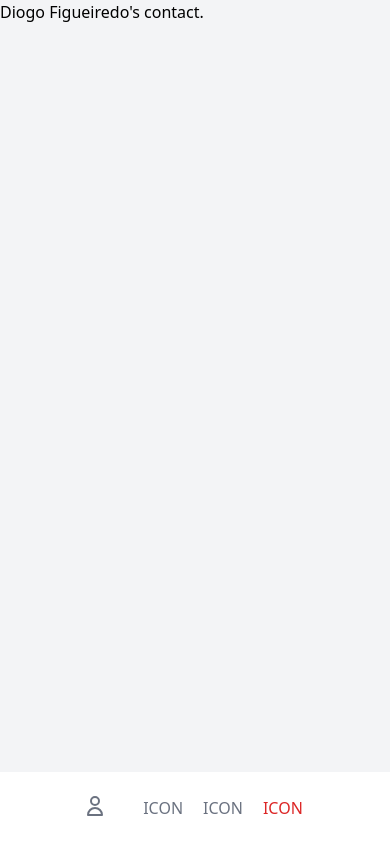
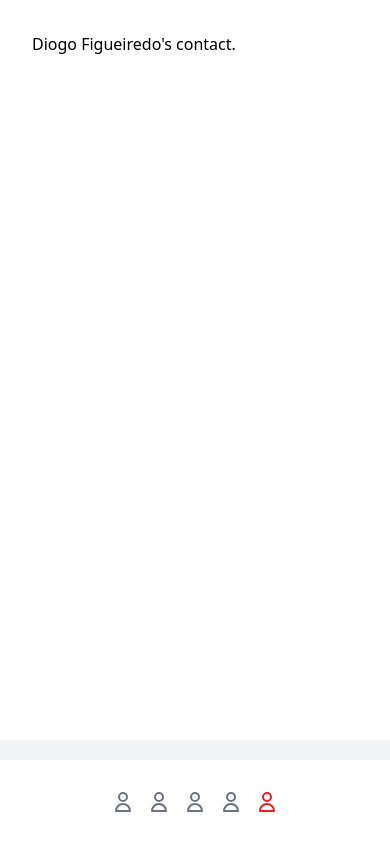
Before and after one commit to d-figueiredo/d-figueiredo.github.io, a React (Vite) app: page /contact in a window 390 px wide. Built offline with nearby package versions, Linux system fonts and the light colour scheme.

Commit message:
Add navigation icons and replace grid layout by flexbox.

```diff
--- a/src/components/App.jsx
+++ b/src/components/App.jsx
@@ -8,11 +8,8 @@ import Contact from './contact/Contact'
 
 const App = () => {
   return (
-		<main className='sm:grid sm:grid-cols-12 sm:gap-x-8'>
-			<section className='fixed bottom-0 sm:relative w-full sm:col-span-3'>
-				<Navigation />
-			</section>
-			<section className='sm:col-span-9 sm:h-screen'>
+		<main className='h-screen flex flex-col gap-5 sm:flex-row-reverse'>
+			<section className='p-8 bg-white grow'>
 				<Routes>
 					<Route path='/' element={<Navigate to='/about' />}/>
 					<Route path='/about' element={<About />} />
@@ -22,6 +19,9 @@ const App = () => {
 					<Route path='/contact' element={<Contact />} />
 				</Routes>
 			</section>
+			<section className='p-8 bg-white flex justify-center sm:flex-col sm:basis-2/12'>
+				<Navigation />
+			</section>
 		</main>
   )
 }
--- /dev/null
+++ b/src/components/icon/Contact.jsx
@@ -0,0 +1,10 @@
+const Contact = () => {
+  return (
+		<svg width="16" height="20" viewBox="0 0 16 20" fill="none" xmlns="http://www.w3.org/2000/svg">
+			<path d="M12 5C12 7.20914 10.2091 9 8 9C5.79086 9 4 7.20914 4 5C4 2.79086 5.79086 1 8 1C10.2091 1 12 2.79086 12 5Z" strokeWidth="2" strokeLinecap="round" strokeLinejoin="round"/>
+			<path d="M8 12C4.13401 12 1 15.134 1 19H15C15 15.134 11.866 12 8 12Z" strokeWidth="2" strokeLinecap="round" strokeLinejoin="round"/>
+		</svg>
+  )
+}
+
+export default Contact
--- /dev/null
+++ b/src/components/icon/Education.jsx
@@ -0,0 +1,10 @@
+const Education = () => {
+  return (
+		<svg width="16" height="20" viewBox="0 0 16 20" fill="none" xmlns="http://www.w3.org/2000/svg">
+			<path d="M12 5C12 7.20914 10.2091 9 8 9C5.79086 9 4 7.20914 4 5C4 2.79086 5.79086 1 8 1C10.2091 1 12 2.79086 12 5Z" strokeWidth="2" strokeLinecap="round" strokeLinejoin="round"/>
+			<path d="M8 12C4.13401 12 1 15.134 1 19H15C15 15.134 11.866 12 8 12Z" strokeWidth="2" strokeLinecap="round" strokeLinejoin="round"/>
+		</svg>
+  )
+}
+
+export default Education
--- /dev/null
+++ b/src/components/icon/Experience.jsx
@@ -0,0 +1,10 @@
+const Experience = () => {
+  return (
+		<svg width="16" height="20" viewBox="0 0 16 20" fill="none" xmlns="http://www.w3.org/2000/svg">
+			<path d="M12 5C12 7.20914 10.2091 9 8 9C5.79086 9 4 7.20914 4 5C4 2.79086 5.79086 1 8 1C10.2091 1 12 2.79086 12 5Z" strokeWidth="2" strokeLinecap="round" strokeLinejoin="round"/>
+			<path d="M8 12C4.13401 12 1 15.134 1 19H15C15 15.134 11.866 12 8 12Z" strokeWidth="2" strokeLinecap="round" strokeLinejoin="round"/>
+		</svg>
+  )
+}
+
+export default Experience
--- /dev/null
+++ b/src/components/icon/Knowledge.jsx
@@ -0,0 +1,10 @@
+const Knowledge = () => {
+  return (
+		<svg width="16" height="20" viewBox="0 0 16 20" fill="none" xmlns="http://www.w3.org/2000/svg">
+			<path d="M12 5C12 7.20914 10.2091 9 8 9C5.79086 9 4 7.20914 4 5C4 2.79086 5.79086 1 8 1C10.2091 1 12 2.79086 12 5Z" strokeWidth="2" strokeLinecap="round" strokeLinejoin="round"/>
+			<path d="M8 12C4.13401 12 1 15.134 1 19H15C15 15.134 11.866 12 8 12Z" strokeWidth="2" strokeLinecap="round" strokeLinejoin="round"/>
+		</svg>
+  )
+}
+
+export default Knowledge
--- a/src/components/navigation/Navigation.jsx
+++ b/src/components/navigation/Navigation.jsx
@@ -1,5 +1,9 @@
 import { NavLink } from 'react-router-dom'
 import About from '../icon/About'
+import Education from '../icon/Education'
+import Knowledge from '../icon/Knowledge'
+import Experience from '../icon/Experience'
+import Contact from '../icon/Contact'
 
 const navigations = [
 	{
@@ -9,35 +13,40 @@ const navigations = [
 	},
 	{
 		'to': 'education',
-		'icon': '',
+		'icon': <Education />,
 		'label': 'Education'
 	},
 	{
 		'to': 'knowledge',
-		'icon': 'ICON',
+		'icon': <Knowledge />,
 		'label': 'Knowledge'
 	},
 	{
 		'to': 'experience',
-		'icon': 'ICON',
+		'icon': <Experience />,
 		'label': 'Experience'
 	},
 	{
 		'to': 'contact',
-		'icon': 'ICON',
+		'icon': <Contact />,
 		'label': 'Contact'
 	},
 ]
 
+const state = {
+	active: 'text-red-600 stroke-red-600',
+	inactive: 'text-gray-500 stroke-gray-500'
+}
+
 const Navigation = () => {
   return (
 			<nav>
-				<ul className='flex p-6 bg-white sm:h-screen sm:flex-col justify-center gap-5 uppercase sm:text-right'>
+				<ul className='flex sm:flex-col justify-center gap-5 uppercase sm:text-right'>
 				{
 					navigations.map((item, index) => {
 						return(
 							<li key={index}>
-								<NavLink to={item.to} className={({isActive}) => (isActive ? 'text-red-600 stroke-red-600' : 'text-gray-500 stroke-gray-500')}>
+								<NavLink to={item.to} className={({isActive}) => (isActive ? state.active : state.inactive)}>
 									<span className='sm:hidden'>{item.icon}</span>
 									<span className='hidden sm:inline-block'>{item.label}</span>
 								</NavLink>
```
